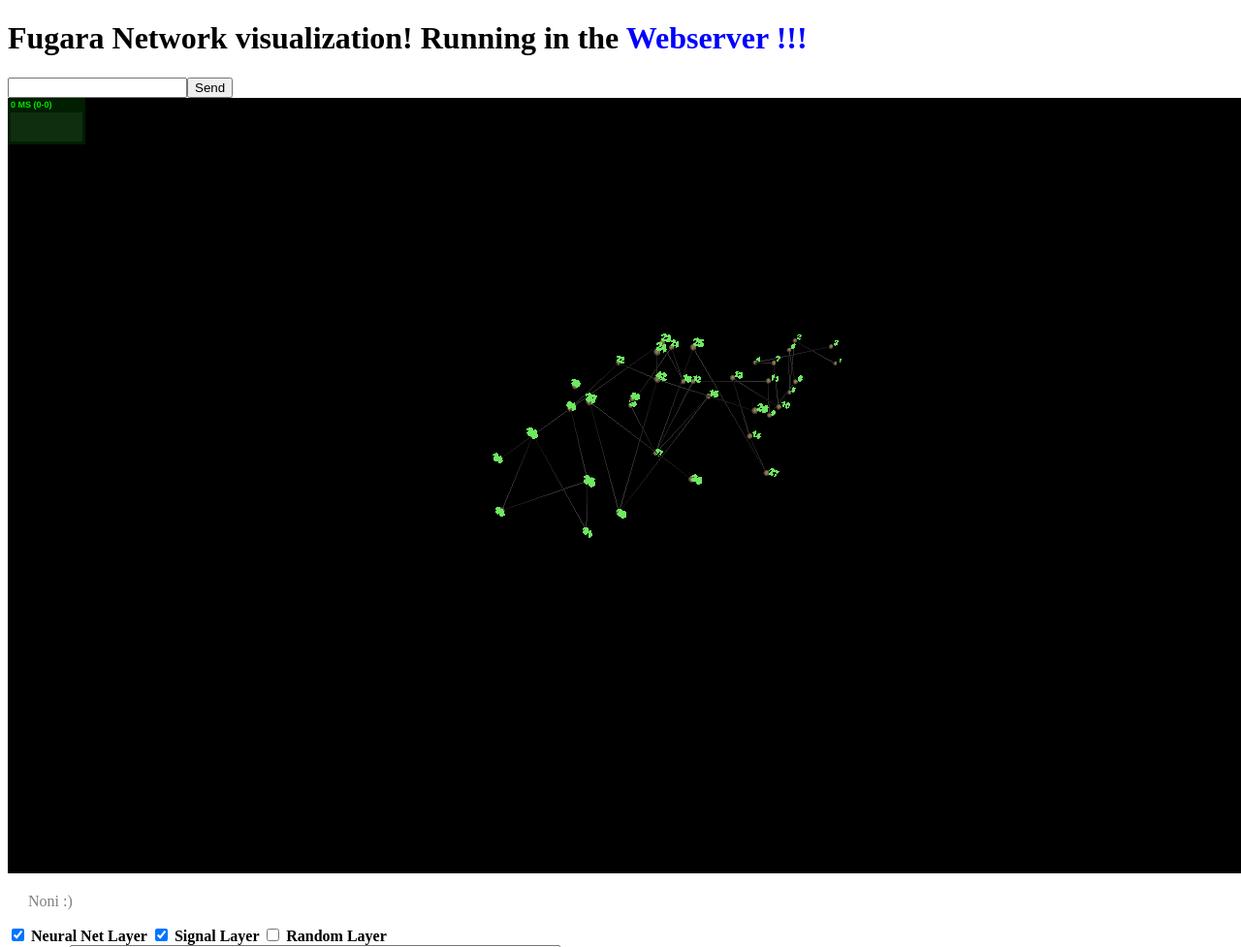
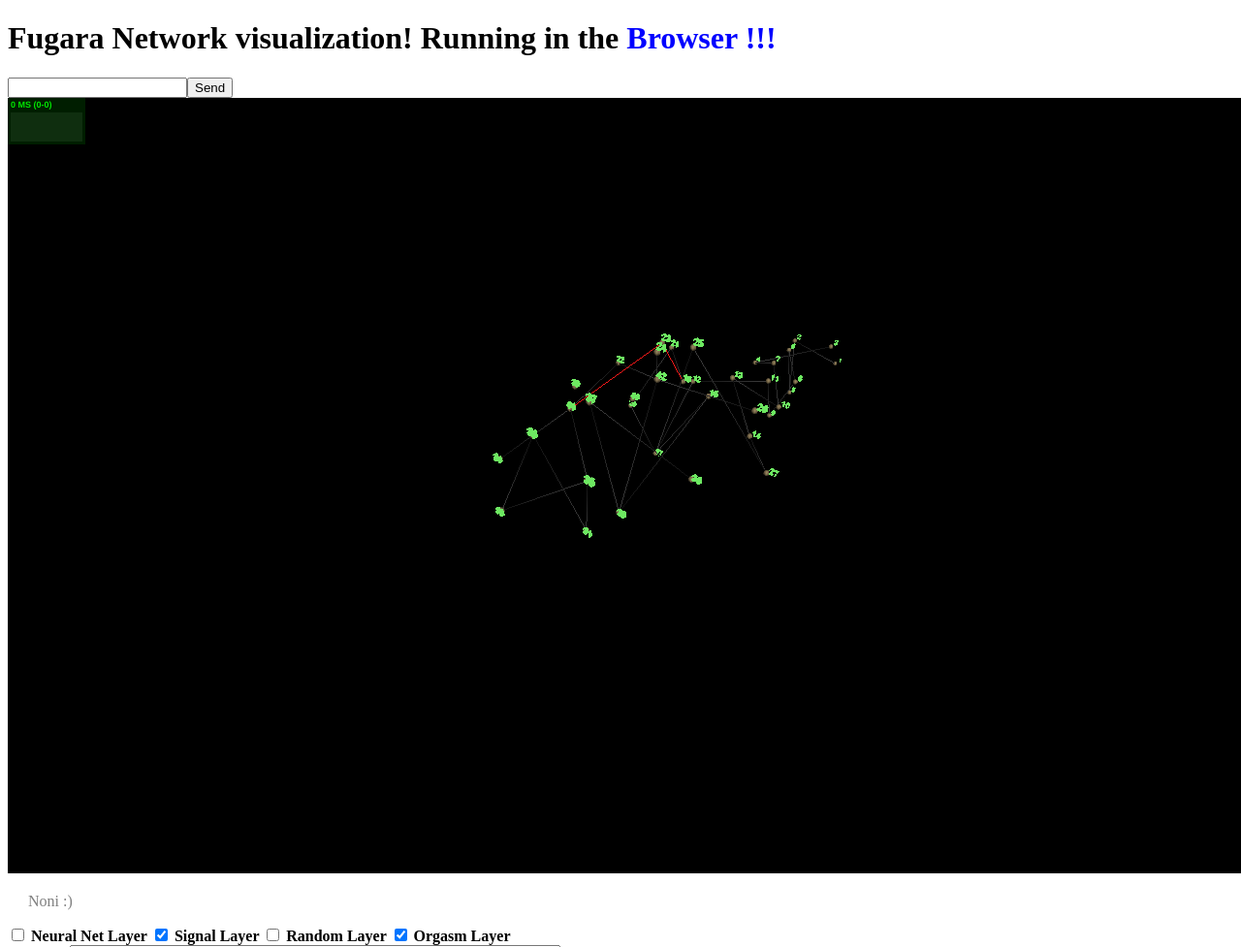
Before and after one commit to arnonhecht/fluid-self, a website: page index.html in a window 1280 px wide. Shown: the top 977 px of the page at 97% size. Drawn offline with nearby package versions, Linux system fonts and the light colour scheme; no server answers; animation ran at ten frames a second; some icons are missing.

Commit message:
Added OrgasmLaye + a bit of refactoring

```diff
--- a/fluid.js
+++ b/fluid.js
@@ -16,7 +16,8 @@ globalNetStateJson = undefined; // we always run the net logic on the server
 
 isNode = true;
 var basePath = "./scripts/graph/";
-var jsFiles = ['configuration.js', 'NeuralNetLayer.js', 'SignalLayer.js', 'RandomLayer.js',
+var jsFiles = ['configuration.js', 'Util.js', 'NeuralNetLayer.js', 'SignalLayer.js', 'RandomLayer.js',
+					'OrgasmLayer',
 					'Layers.js', 'Vertice.js', 'Edge.js', 'Net.js', 'netGen.js', 'fluideSelfNetwork.js',
 					'stateTranslator.js'
 					];
--- a/index.html
+++ b/index.html
@@ -48,6 +48,8 @@
     <label for="SignalLayerId">Signal Layer </label>
     <input type="checkbox" id="RandomLayerId" />
     <label for="RandomLayerId">Random Layer </label>
+    <input type="checkbox" id="OrgasmLayerId" />
+    <label for="OrgasmLayerId">Orgasm Layer </label>
 
     <br>
     <label>Network </label>
@@ -94,6 +96,7 @@
         <script src="scripts/plugins/stats.js"></script>
         <script src="scripts/plugins/three.js"></script>
 
+        <script src="scripts/graph/Util.js"></script>
         <script src="scripts/main.js"></script>
         <script src="scripts/graph/networkDef.js"></script>
 
@@ -107,6 +110,7 @@
         <script src="scripts/graph/NeuralNetLayer.js"></script>
         <script src="scripts/graph/SignalLayer.js"></script>
         <script src="scripts/graph/RandomLayer.js"></script>
+        <script src="scripts/graph/OrgasmLayer.js"></script>
         <script src="scripts/graph/Layers.js"></script>
         <script src="scripts/graph/Vertice.js"></script>
         <script src="scripts/graph/Edge.js"></script>
--- a/scripts/graph/Edge.js
+++ b/scripts/graph/Edge.js
@@ -39,17 +39,16 @@ Edge.prototype = {
   },
 
   // API for external Coonsumer
-  activate: function() {
+  activate: function(time) {
+    console.log("Trying to activate : " +this.originEdge.source + ", " + this.originEdge.target);
     if (!this.active && !this.isDirty) { // we do not want to reactivate it into eternity
-      this.setAcivationParams();
+      console.log("activated: " +this.originEdge.source + ", " + this.originEdge.target);
+      this.setAcivationParams(time);
     }
   },
-  setAcivationParams: function() {
+  setAcivationParams: function(activityTime) {
       this.active = true;
       this.isDirty = true;
-      var sign = (0.5<Math.random()) ? 1: (-1);
-      var activityTime = parseInt((this.meanActivityTime + (sign * this.activityTimeDeviation * Math.random())) * 1000);
-      if (this.log) console.log('Edge ('+this.originEdge.source+','+this.originEdge.target+') activity time: ' + activityTime/1000 + ' seconds');
       this.ts = (new Date().getTime() + activityTime);
       this.activityDuration = activityTime;
   },
@@ -79,9 +78,9 @@ Edge.prototype = {
   isActiveByTouch: function(){
     return this.activeByTouch;
   },
-  setActiveByTouch: function() {
+  setActiveByTouch: function(time) {
     this.activeByTouch = true;
-    this.setAcivationParams();
+    this.setAcivationParams(time);
   },
 
   log: false
--- a/scripts/graph/Net.js
+++ b/scripts/graph/Net.js
@@ -17,15 +17,15 @@ function Net (netStruct, roots, modules) {
             },{
                 id: 'NeuralNetLayer',
                 layerCtor: NeuralNetLayer,
-                ctorParams: {
+                ctorParams: _.extend({
                     id: 'NeuralNetLayer',
                     threshold: conf.threshold,
                     verticeProbability: conf.verticeProbability, //0.5,
                     activeEdgesLimit: conf.activeEdgesLimit,
                     rootProbability: conf.rootProbability,
                     initScore: 0,
-                    roots: roots //[0, 2, 14, 25, 33, 27, 21, 20, 22]
-                }
+                    roots: roots
+                }, conf.NeuralNetLayerConf)
             },{
                 id: 'RandomLayer',
                 layerCtor: RandomLayer,
@@ -33,6 +33,13 @@ function Net (netStruct, roots, modules) {
                     id: 'RandomLayer',
                     netStruct: netStruct
                 }, conf.randomLayerConf)
+            },{
+                id: 'OrgasmLayer',
+                layerCtor: OrgasmLayer,
+                ctorParams: _.extend({
+                    id: 'OrgasmLayer',
+                    netStruct: netStruct
+                }, conf.OrgasmLayerConf)
             }]
         };
 
--- a/scripts/graph/NeuralNetLayer.js
+++ b/scripts/graph/NeuralNetLayer.js
@@ -14,6 +14,9 @@ function NeuralNetLayer (verticeRef, params) {
     this.rootProbability = params.rootProbability;
     this.activeEdgesLimit = params.activeEdgesLimit;
     this.verticeProbability = params.verticeProbability;
+    this.meanActivityTime = params.meanActivityTime;
+    this.activityTimeDeviation = params.activityTimeDeviation;
+    this.probabilityToActivate = params.probabilityToActivate;
     this.isRoot = _.contains(params.roots, this.verticeRef.id);
 
 
@@ -87,7 +90,7 @@ NeuralNetLayer.prototype = {
 		_.each(this.verticeRef.outVertices, function(v) {
         var currEdgeRef = this.verticeRef.getEdge(this.verticeRef.id, v.id).edgeRef;
      		if (this.wasActive() && this.isSignalOut(this.verticeProbability)) {
-          currEdgeRef.activate();
+          currEdgeRef.activate(getRandomTime(this.meanActivityTime, this.activityTimeDeviation));
      		}
         if (currEdgeRef.wasActive()) {
           currEdgeRef.setPristine();
--- /dev/null
+++ b/scripts/graph/OrgasmLayer.js
@@ -0,0 +1,81 @@
+function OrgasmLayer (verticeRef, params) {
+    _.extend(this, params);
+    this.verticeRef = verticeRef;
+
+    this.active = (this.verticeRef.id==0);
+    this.ts = 0;
+};
+
+OrgasmLayer.prototype = {
+    constructor: OrgasmLayer,
+
+
+    // Public layer interface to implement
+    updateRoot: function() {
+    },
+
+    determineCurrentState: function (theScoreToAdd)  {
+        // If the layer is done with the cycle trigger a new cycle
+        if (this.verticeRef.id==0 && this.isDone()) {// this layer should only run once
+            this.setLayerTimeout();
+            this.activateOutgoingVertices(this.getRandomVertice(), this.distance);
+        }
+        // deactivate edges that are done to keep the system alive a bit
+        this.updateEdgesState();
+    },
+
+    // Layer Specific Methods
+    setLayerTimeout: function() {
+        var activityTime = (this.meanActivityTime + 3*this.activityTimeDeviation)*1000; //getRandomTime(this.meanActivityTime, this.activityTimeDeviation);
+        this.ts = (new Date().getTime() + activityTime);
+        this.activityDuration = activityTime;
+    },
+
+    isDone: function(state) {
+        return (this.ts < new Date().getTime());
+    },
+    isActive: function() {
+        return this.active;
+    },
+    getRandomVertice: function() {
+        var vertices = this.netStruct.vertices;
+        var r = Math.round(Math.random() * vertices.length);
+        // debug: return [_.find(vertices, function(v){
+        //     return v.verticeRef.id==14
+        // })]
+        for (i=0; i<vertices.length; i++) {
+            if (r<i) return [vertices[i]];
+        }
+    },
+    activateOutgoingVertices: function(verticeArr, currDistance) {
+        if (currDistance<0) return;
+        var activationMeanTime = (this.meanActivityTime * (currDistance/this.distance));
+        var outgoingEdges = [];
+        _.each(verticeArr, function(v) {
+            outgoingEdges = _.union(_.union(outgoingEdges, v.verticeRef.outEdges), v.verticeRef.inEdges);
+        });
+        var outgoingVertices = [];
+        _.each(outgoingEdges, function(e) {
+            var outVertice = _.filter(this.netStruct.vertices, function(v) {
+                return (v.verticeRef.id == e.target || v.verticeRef.id == e.source);
+            });
+            if (0<outVertice.length) {
+                outgoingVertices = _.union(outgoingVertices, outVertice);
+            }
+            e.edgeRef.activate(getRandomTime((activationMeanTime), this.activityTimeDeviation));
+        }.bind(this));
+        setTimeout(function(){
+            console.log("activationMeanTime: " +activationMeanTime);
+            this.activateOutgoingVertices(outgoingVertices, currDistance-1);
+        }.bind(this), (this.meanActivityTime/this.distance) * 1000);
+    },
+    updateEdgesState: function() {
+        _.each(this.netStruct.edges, function(e){
+            var currEdgeRef = e.edgeRef;
+            if (currEdgeRef.wasActive()) {
+              currEdgeRef.setPristine();
+              currEdgeRef.deactivate();
+            }
+        }.bind(this));
+    }
+};
--- a/scripts/graph/RandomLayer.js
+++ b/scripts/graph/RandomLayer.js
@@ -1,6 +1,5 @@
 function RandomLayer (verticeRef, params) {
     _.extend(this, params);
-    this.currColor = params.currColor;
     this.verticeRef = verticeRef;
 
     this.active = (this.verticeRef.id==0);
@@ -16,26 +15,32 @@ RandomLayer.prototype = {
     },
 
     determineCurrentState: function (theScoreToAdd)  {
+        // If the layer is done with the cycle trigger a new cycle
         if (this.verticeRef.id==0 && this.isDone()) {// this layer should only run once
-            this.setLayerTimeout()
+            this.setLayerTimeout();
             _.each(this.netStruct.edges, function(e){
                 var currEdgeRef = e.edgeRef;
-                if (currEdgeRef.wasActive()) {
-                  currEdgeRef.setPristine();
-                }
                 if (Math.random() < this.probabilityToActivate) {
-                    currEdgeRef.activate();
+                    var activityTime = getRandomTime(this.meanActivityTime, this.activityTimeDeviation);
+                    currEdgeRef.activate(activityTime);
                 } else {
                     currEdgeRef.deactivate();
                 }
             }.bind(this));
         }
+        // deactivate edges that are done to keep the system alive a bit
+        _.each(this.netStruct.edges, function(e){
+            var currEdgeRef = e.edgeRef;
+            if (currEdgeRef.wasActive()) {
+              currEdgeRef.setPristine();
+            }
+        }.bind(this));
     },
 
     // Layer Specific Methods
     setLayerTimeout: function() {
         var sign = (0.5<Math.random()) ? 1: (-1);
-        var activityTime = parseInt((this.meanActivityTime + (sign * this.activityTimeDeviation * Math.random())) * 1000);
+        var activityTime = getRandomTime(this.meanActivityTime, this.activityTimeDeviation);
         this.ts = (new Date().getTime() + activityTime);
         this.activityDuration = activityTime;
     },
--- a/scripts/graph/SignalLayer.js
+++ b/scripts/graph/SignalLayer.js
@@ -20,9 +20,10 @@ SignalLayer.prototype = {
     determineNetworkEffect: function (theScoreToAdd)  {
         if (this.active && this.isDone()) {
             this.active = false;
-                var verticePool = _.union(this.verticeRef.outEdges, this.verticeRef.inEdges);
+            var verticePool = _.union(this.verticeRef.outEdges, this.verticeRef.inEdges);
             _.each(verticePool, function(edge) {
-                edge.edgeRef.setActiveByTouch();
+                var activityTime = getRandomTime(this.meanActivityTime, this.activityTimeDeviation);
+                edge.edgeRef.setActiveByTouch(activityTime);
                 if (Math.random() < this.probabilityToActivate && edge.target != this.verticeRef.id) {
                     _.findWhere(this.verticeRef.outVertices, {id: edge.target}).triggerSignal();
                 }
--- /dev/null
+++ b/scripts/graph/Util.js
@@ -0,0 +1,5 @@
+function getRandomTime(avg, dev) {
+  var sign = (0.5<Math.random()) ? 1: (-1);
+  var activityTime = parseInt((avg + (sign * dev * Math.random())) * 1000);
+  return activityTime;
+}
--- a/scripts/graph/configuration.js
+++ b/scripts/graph/configuration.js
@@ -3,16 +3,21 @@ conf = {
 	roots: [0, 10, 20, 30],
 	cycleTime: 80,
 	threshold: 0,
-	verticeProbability: 0.8,
-	rootProbability: 0.5,
-	activeEdgesLimit: 2,
+	verticeProbability: 0.8, // move to NeuralNetLayerConf
+	rootProbability: 0.5,  // move to NeuralNetLayerConf
+	activeEdgesLimit: 1, // move to NeuralNetLayerConf
 	edgeConf: {
 	  meanActivityTime: 1,
 	  activityTimeDeviation: 0.5
 	},
 	layersConf: {
-	  activeLayers: ['NeuralNetLayer', 'SignalLayer'],
-	  existingLayers: ['NeuralNetLayer', 'SignalLayer', 'RandomLayer'],
+	  activeLayers: ['OrgasmLayer', 'SignalLayer'],
+	  existingLayers: ['NeuralNetLayer', 'SignalLayer', 'RandomLayer', 'OrgasmLayer'],
+	},
+	NeuralNetLayerConf: {
+	  meanActivityTime: 1,
+	  activityTimeDeviation: 0.5,
+	  probabilityToActivate: 0.8
 	},
 	signalLayerConf: {
 	  meanActivityTime: 1,
@@ -20,14 +25,19 @@ conf = {
 	  probabilityToActivate: 0.8
 	},
 	randomLayerConf: {
-	  meanActivityTime: 1,
-	  activityTimeDeviation: 0.5,
-	  probabilityToActivate: 0.5
+	  meanActivityTime: 2,
+	  activityTimeDeviation: 1,
+	  probabilityToActivate: 0.3
+	},
+	OrgasmLayerConf: {
+	  meanActivityTime: 2,
+	  activityTimeDeviation: 0.1,
+	  distance: 5
 	}
 };
 
 
 // returns true if the browser should display the web-server's states
 function isWebserver() {
-    return true;//(typeof io != 'undefined');
+    return false;//(typeof io != 'undefined');
 }
```
